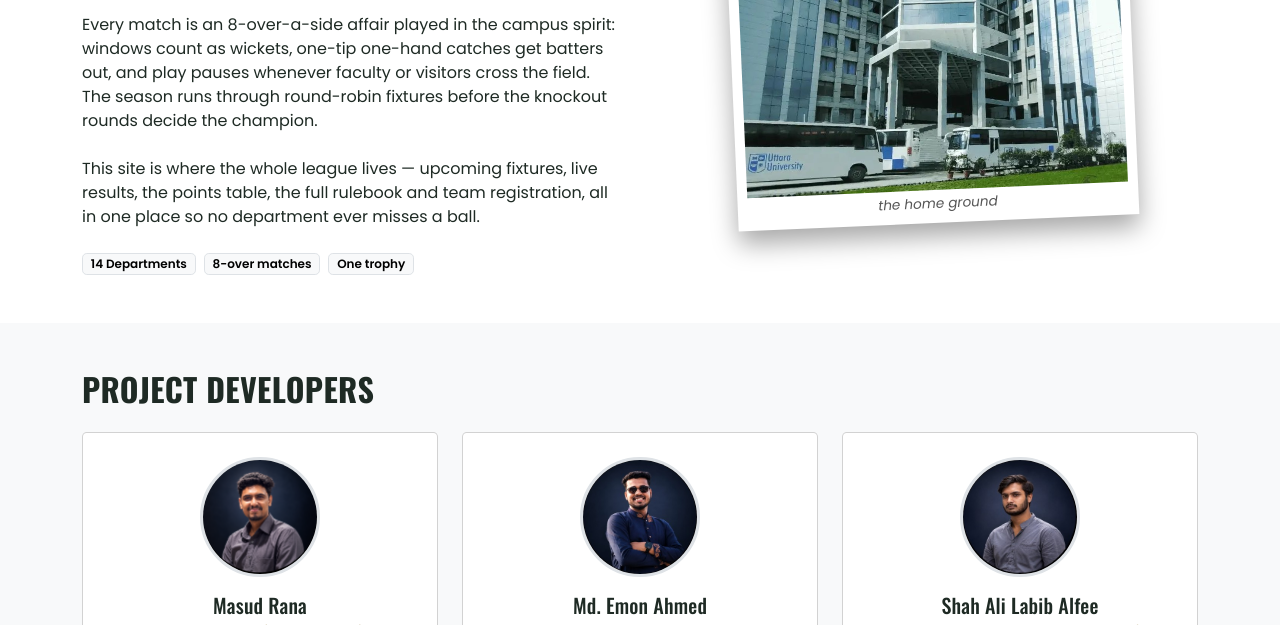
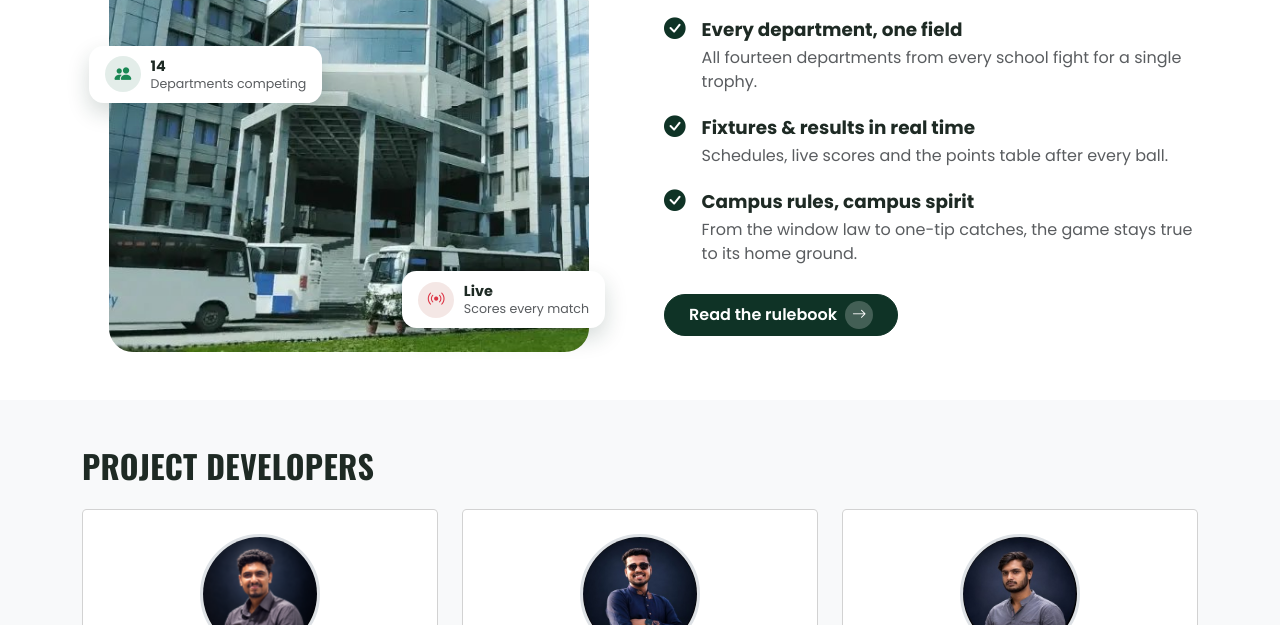
Before and after one commit to masud5009/uu-html-css, a plain HTML site: page about.html in a window 1280 px wide. Shown: the part 475-1100 px from the top of the page. Drawn offline with nearby package versions, Linux system fonts and the light colour scheme.

Commit message:
Enhance about section with new layout, images, and detailed descriptions of league features

```diff
--- a/about.html
+++ b/about.html
@@ -49,21 +49,49 @@
         <section class="container py-5">
             <div class="row align-items-center g-5">
                 <div class="col-lg-6" data-aos="fade-right">
-                    <h2 class="fs-2 mb-3">One home for the whole league</h2>
-                    <p>The Uttara University Premier League (UUPL) is the annual inter-department tennis-ball cricket tournament of Uttara University. Departments from every school — CSE, EEE, Civil, Textile, Business, Law, English and more — battle it out on the campus ground for one trophy.</p>
-                    <p class="mb-4">Every match is an 8-over-a-side affair played in the campus spirit: windows count as wickets, one-tip one-hand catches get batters out, and play pauses whenever faculty or visitors cross the field. The season runs through round-robin fixtures before the knockout rounds decide the champion.</p>
-                    <p class="mb-4">This site is where the whole league lives — upcoming fixtures, live results, the points table, the full rulebook and team registration, all in one place so no department ever misses a ball.</p>
-                    <div class="d-flex flex-wrap gap-2">
-                        <span class="badge text-bg-light border fw-semibold">14 Departments</span>
-                        <span class="badge text-bg-light border fw-semibold">8-over matches</span>
-                        <span class="badge text-bg-light border fw-semibold">One trophy</span>
+                    <div class="about-media position-relative">
+                        <img src="images/uu-campus.jpg" alt="Uttara University Permanent Campus" class="about-img">
+                        <div class="float-badge badge-teal">
+                            <i class="bi bi-people-fill"></i>
+                            <span><strong>14</strong> <small>Departments competing</small></span>
+                        </div>
+                        <div class="float-badge badge-rose">
+                            <i class="bi bi-broadcast"></i>
+                            <span><strong>Live</strong> <small>Scores every match</small></span>
+                        </div>
                     </div>
                 </div>
                 <div class="col-lg-6" data-aos="fade-left">
-                    <figure class="print print-a mb-0 mx-auto w-75">
-                        <img src="images/uu-campus.jpg" alt="Uttara University Permanent Campus">
-                        <figcaption class="hand text-center pt-1">the home ground</figcaption>
-                    </figure>
+                    <p class="eyebrow mb-2">About the league</p>
+                    <h2 class="fs-2 mb-3">One home for the whole league</h2>
+                    <p class="text-body-secondary mb-4">The Uttara University Premier League (UUPL) is the annual inter-department tennis-ball cricket tournament of Uttara University — fixtures, results, standings and registration, all in one place.</p>
+                    <ul class="check-list">
+                        <li class="d-flex gap-3">
+                            <i class="bi bi-check-circle-fill"></i>
+                            <span>
+                                <strong>Every department, one field</strong>
+                                <p>All fourteen departments from every school fight for a single trophy.</p>
+                            </span>
+                        </li>
+                        <li class="d-flex gap-3">
+                            <i class="bi bi-check-circle-fill"></i>
+                            <span>
+                                <strong>Fixtures &amp; results in real time</strong>
+                                <p>Schedules, live scores and the points table after every ball.</p>
+                            </span>
+                        </li>
+                        <li class="d-flex gap-3">
+                            <i class="bi bi-check-circle-fill"></i>
+                            <span>
+                                <strong>Campus rules, campus spirit</strong>
+                                <p>From the window law to one-tip catches, the game stays true to its home ground.</p>
+                            </span>
+                        </li>
+                    </ul>
+                    <a class="btn btn-primary rounded-pill px-4 d-inline-flex align-items-center gap-2" href="rules.html">
+                        Read the rulebook
+                        <span class="cta-arrow"><i class="bi bi-arrow-right"></i></span>
+                    </a>
                 </div>
             </div>
         </section>
--- a/css/style.css
+++ b/css/style.css
@@ -112,6 +112,83 @@ h2 em {
     background: rgba(15, 51, 38, .08);
     color: var(--uu-pitch);
     font-size: 1.35rem;
+}
+
+/* ---------- about / feature split ---------- */
+.about-media {
+    max-width: 30rem;
+    margin-inline: auto;
+}
+.about-img {
+    display: block;
+    width: 100%;
+    border-radius: 1.5rem;
+    aspect-ratio: 4 / 4.4;
+    object-fit: cover;
+}
+.about-media::after {
+    /* dotted decoration peeking from behind the image */
+    content: "";
+    position: absolute;
+    top: 2.5rem;
+    right: -1.5rem;
+    width: 6rem;
+    height: 5rem;
+    background-image: radial-gradient(rgba(15, 51, 38, .25) 1.5px, transparent 1.5px);
+    background-size: .9rem .9rem;
+    z-index: -1;
+}
+.float-badge {
+    position: absolute;
+    display: flex;
+    align-items: center;
+    gap: .6rem;
+    background: #fff;
+    border-radius: .9rem;
+    padding: .65rem 1rem;
+    box-shadow: 0 .6rem 1.4rem rgba(15, 51, 38, .18);
+    font-size: .9rem;
+    line-height: 1.3;
+}
+.float-badge small {
+    display: block;
+    color: var(--bs-secondary-color);
+}
+.float-badge i {
+    display: inline-flex;
+    align-items: center;
+    justify-content: center;
+    width: 2.25rem;
+    height: 2.25rem;
+    border-radius: 50%;
+    font-size: 1.05rem;
+    flex: none;
+}
+.badge-teal { left: -1.25rem; top: 42%; }
+.badge-teal i { background: rgba(31, 107, 77, .12); color: var(--bs-success); }
+.badge-rose { right: -1rem; bottom: 1.5rem; }
+.badge-rose i { background: rgba(166, 58, 44, .12); color: var(--bs-danger); }
+
+.check-list {
+    list-style: none;
+    padding: 0;
+    margin: 0 0 1.75rem;
+    display: grid;
+    gap: 1.25rem;
+}
+.check-list i {
+    color: var(--uu-pitch);
+    font-size: 1.35rem;
+    line-height: 1.3;
+}
+.check-list strong {
+    display: block;
+    font-size: 1.15rem;
+    margin-bottom: .15rem;
+}
+.check-list p {
+    color: var(--bs-secondary-color);
+    margin-bottom: 0;
 }
 
 /* ---------- rounded CTA banner ---------- */
```
Also changed, not shown: index.html (+55 -16 lines).
